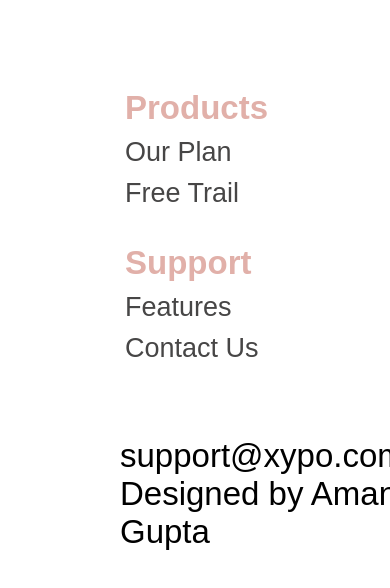
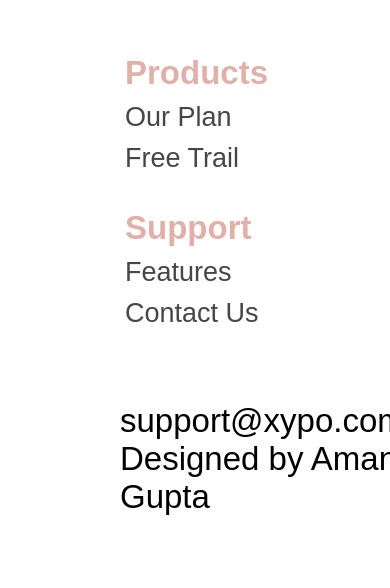
Before and after one commit to amangupta100/xypo.github.io, a plain HTML site: page index.html in a window 390 px wide. Shown: the part 8188-8776 px from the top of the page. Drawn offline with nearby package versions, Linux system fonts and the light colour scheme.

Commit message:
change 6

```diff
--- a/response1.css
+++ b/response1.css
@@ -399,7 +399,7 @@ left: 30%;
     margin-left: 90%;
   }
   .footer{
-    margin-top: 109%;
+    margin-top: 100%;
     flex-direction: column;
     gap: 170px;
   }
```
